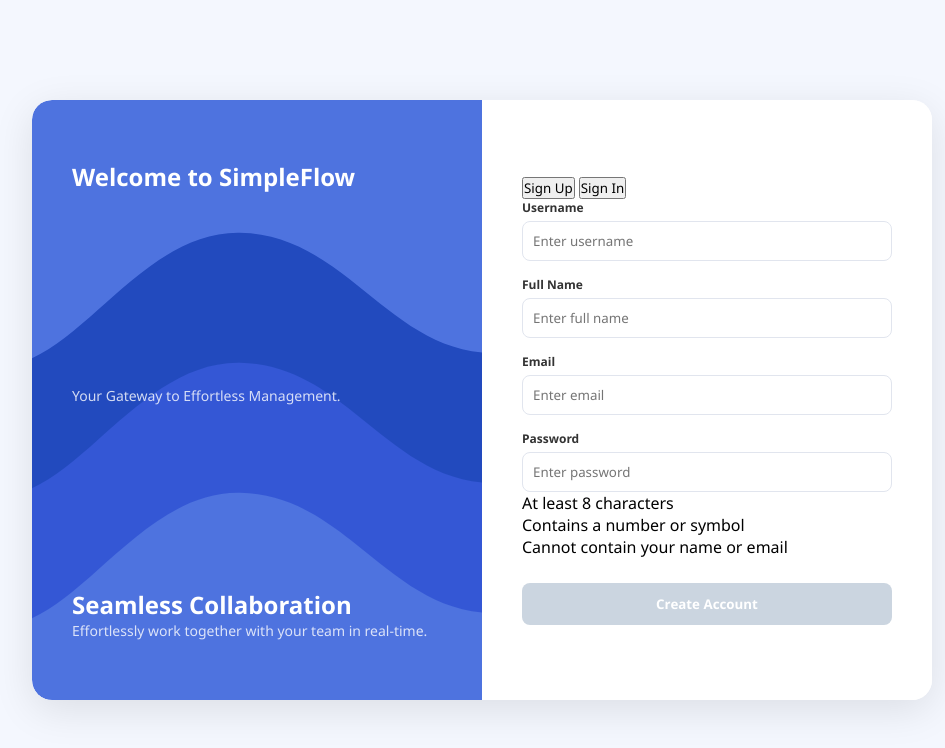
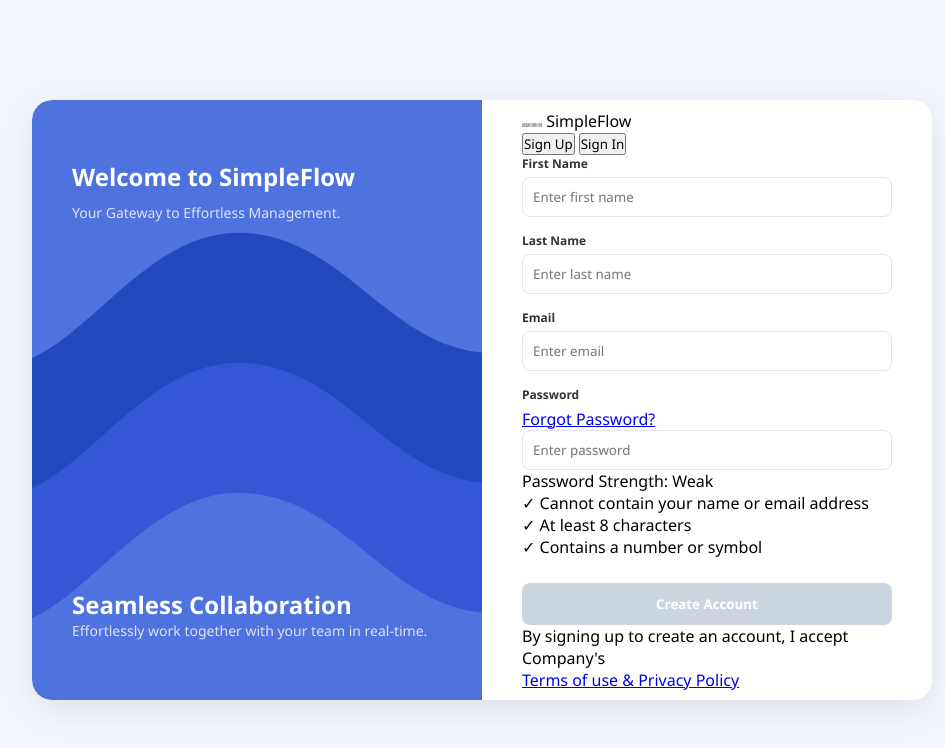
Before and after one commit to miiiiiiinzzzzzzaaaaaaaa-netizen/From-registr, a plain HTML site: page index.html in a window 1280 px wide. Shown: the whole page, without its empty margins (158-1103 px from the left). Drawn offline with Linux system fonts and the light colour scheme; placeholder pictures from the web are drawn by us.

```diff
--- a/index.html
+++ b/index.html
@@ -1,59 +1,74 @@
 <!DOCTYPE html>
-<html lang="en">
+<html lang="fa">
 <head>
     <meta charset="UTF-8">
     <meta name="viewport" content="width=device-width, initial-scale=1.0">
-    <title>SimpleFlow Registration</title>
+    <title>SimpleFlow - ثبت نام</title>
     <link rel="stylesheet" href="css/styles.css">
 </head>
 <body>
     <div class="container">
         <div class="sidebar">
-            <h1>Welcome to SimpleFlow</h1>
-            <p>Your Gateway to Effortless Management.</p>
-            <div class="bottom-text">
+            <div class="top-content">
+                <h1>Welcome to SimpleFlow</h1>
+                <p>Your Gateway to Effortless Management.</p>
+            </div>
+
+            <div class="bottom-content">
                 <h2>Seamless Collaboration</h2>
                 <p>Effortlessly work together with your team in real-time.</p>
             </div>
         </div>
 
         <div class="form-section">
-            <div class="tab-header">
-                <button class="active">Sign Up</button>
-                <button>Sign In</button>
+            <div class="brand-logo">
+                <img src="https://via.placeholder.com/20/4e73df/4e73df" alt="logo">
+                <span>SimpleFlow</span>
+            </div>
+
+            <div class="tab-container">
+                <button class="tab-btn active">Sign Up</button>
+                <button class="tab-btn">Sign In</button>
             </div>
 
             <form id="registrationForm">
                 <div class="input-group">
-                    <label>Username</label>
-                    <input type="text" id="username" placeholder="Enter username">
-                    <span class="error-msg" id="usernameError"></span>
+                    <label>First Name</label>
+                    <input type="text" id="firstName" placeholder="Enter first name">
                 </div>
 
                 <div class="input-group">
-                    <label>Full Name</label>
-                    <input type="text" id="fullName" placeholder="Enter full name">
-                    <span class="error-msg" id="fullNameError"></span>
+                    <label>Last Name</label>
+                    <input type="text" id="lastName" placeholder="Enter last name">
                 </div>
 
                 <div class="input-group">
                     <label>Email</label>
                     <input type="email" id="email" placeholder="Enter email">
-                    <span class="error-msg" id="emailError"></span>
                 </div>
 
                 <div class="input-group">
-                    <label>Password</label>
+                    <div class="label-row">
+                        <label>Password</label>
+                        <a href="#" class="forgot-link">Forgot Password?</a>
+                    </div>
                     <input type="password" id="password" placeholder="Enter password">
-                    <div class="password-hints">
-                        <p id="lenHint">At least 8 characters</p>
-                        <p id="numHint">Contains a number or symbol</p>
-                        <p id="nameHint">Cannot contain your name or email</p>
+
+                    <div class="password-validation-list">
+                        <p id="strengthText">Password Strength: <span>Weak</span></p>
+                        <p id="ruleName">✓ Cannot contain your name or email address</p>
+                        <p id="ruleLength">✓ At least 8 characters</p>
+                        <p id="ruleSymbol">✓ Contains a number or symbol</p>
                     </div>
                 </div>
 
                 <button type="submit" id="submitBtn" disabled>Create Account</button>
             </form>
+
+            <p class="terms-text">
+                By signing up to create an account, I accept Company's <br>
+                <a href="#">Terms of use & Privacy Policy</a>
+            </p>
         </div>
     </div>
     <script src="js/script.js"></script>
```
